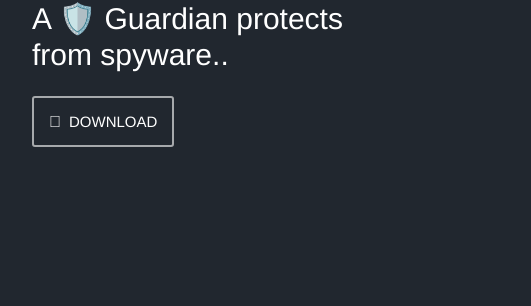
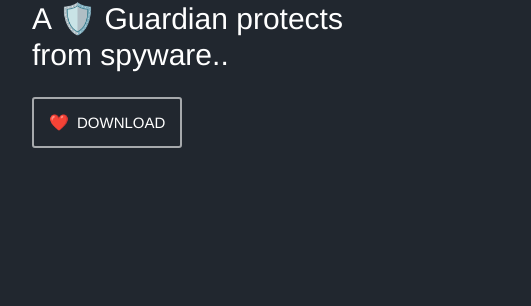
Before and after one commit to nitishsai9/DrangonRemover, a plain HTML site: page index.html in a window 1280 px wide. Shown: the part 401-707 px from the top of the page, 193-724 px from the left. Drawn offline with Linux system fonts and the light colour scheme.

Commit message:
Update index.css

```diff
--- a/index.css
+++ b/index.css
@@ -134,7 +134,7 @@ p {
 
 .app-store-btn::before {
 	padding-right: 8px;
-	content: '';
+	content: '❤️';
 	font-size: 16px;
 }
 
```
